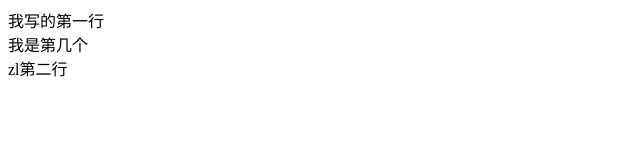
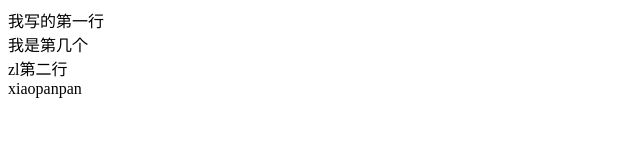
Before and after one commit to lexuetangteam/teamTest, a plain HTML site: page index.html in a window 1280 px wide. Shown: the full height of the page, 0-640 px from the left. Drawn offline with Linux system fonts and the light colour scheme.

Commit message:
这是我写的

```diff
--- a/index.html
+++ b/index.html
@@ -8,5 +8,6 @@
 <div>我写的第一行</div>
 <div>我是第几个</div>
 <div>zl第二行</div>
+<div>xiaopanpan</div>
 </body>
 </html>
```
